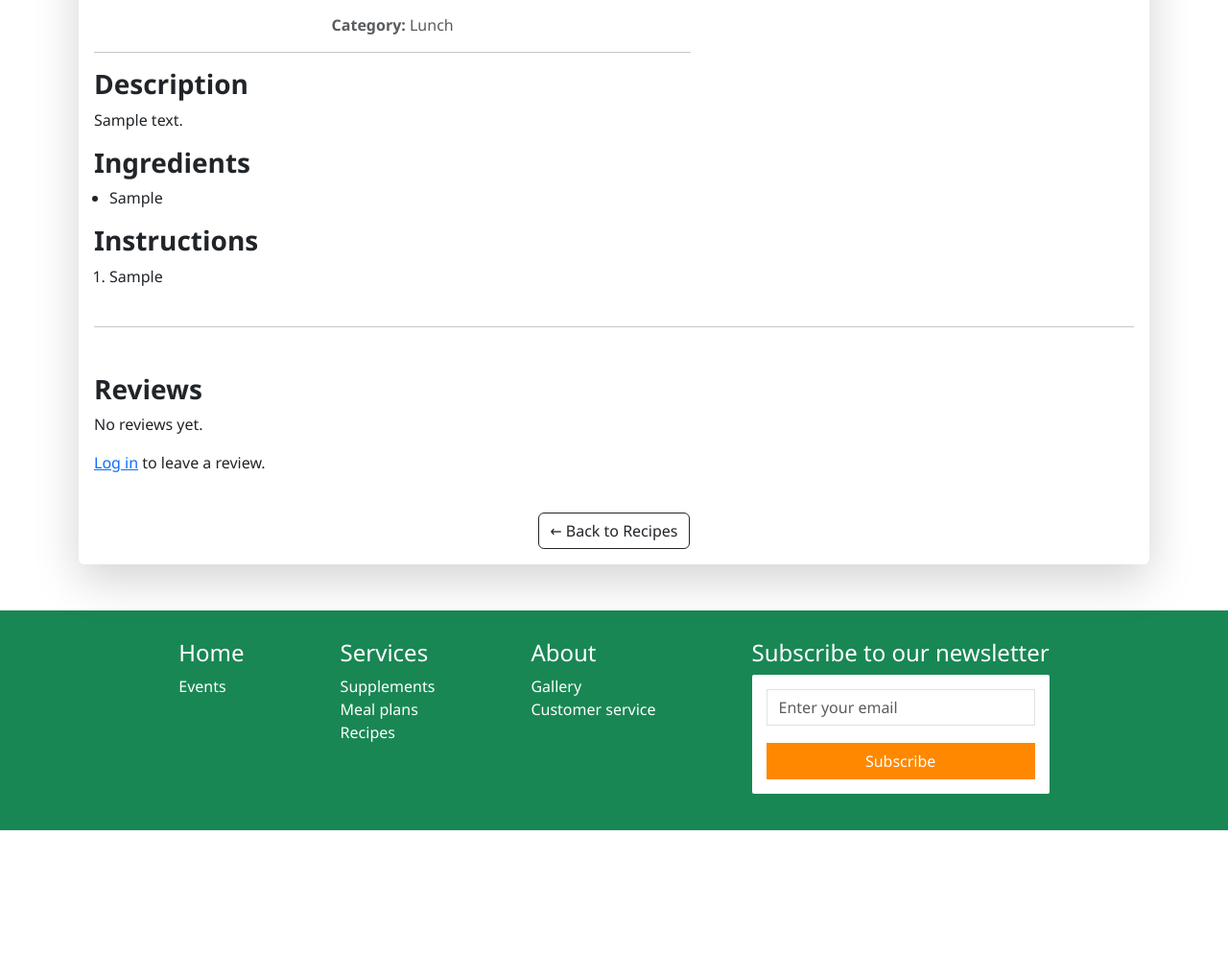
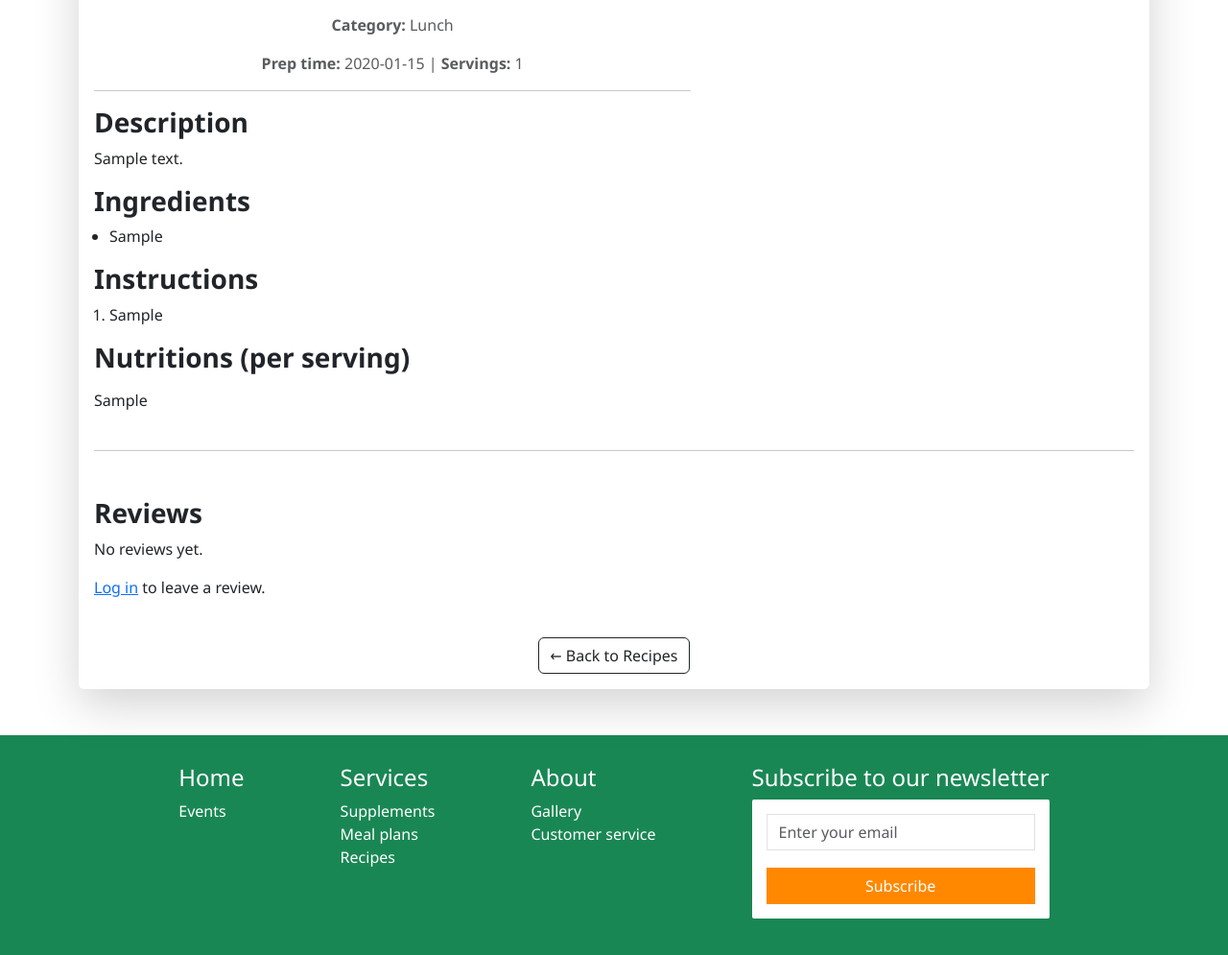
Before and after one commit to Blommis/wellness, a Django app: page /recipes/lunch/1/ in a window 1280 px wide. Shown: the part 216-1211 px from the top of the page at 96% size. Before the commit the page ends 1081 px from the top, so only its background shows below. Run offline with Django 4.2, Linux system fonts and the light colour scheme; tables that the repository leaves empty hold one stand-in row (values such as "Sample post"); some libraries are stand-ins or nearby versions.

Commit message:
Added prep_time, servings, and nutritional_info to RecipeBase and updated recipe detail template to display them

```diff
--- a/recipes/models.py
+++ b/recipes/models.py
@@ -6,11 +6,14 @@ from cloudinary.models import CloudinaryField
 
 class RecipeBase(models.Model):
     """Abstract base model for shared fields"""
+    prep_time = models.CharField(max_length=50, blank=True)
+    servings = models.PositiveIntegerField(default=1)
     name = models.CharField(max_length=100)
     short_description = models.CharField(max_length=200)
     description = models.TextField()
     ingredients = models.TextField()
     instructions = models.TextField()
+    nutritional_info = models.TextField(blank=True)
     image = CloudinaryField('image', blank=True, null=True)
 
     class Meta:
--- a/recipes/templates/recipes/recipe_detail.html
+++ b/recipes/templates/recipes/recipe_detail.html
@@ -20,10 +20,15 @@
       <h1 class="card-title mb-3 text-center">{{ recipe.name }}</h1>
       <p class="text-center text-muted"><strong>Category:</strong> {{ category }}</p>
 
+      <p class="text-center text-muted"><strong>Prep time:</strong> {{ recipe.prep_time }} | <strong>Servings:</strong> {{ recipe.servings }} </p>
+
+
       <hr>
 
       <h3><strong>Description</strong></h3>
       <p>{{ recipe.description }}</p>
+
+
 
       <h3><strong>Ingredients</strong></h3>
       <ul class="mb-3 ps-3">
@@ -36,9 +41,13 @@
       {% for step in recipe.instructions.splitlines %}
      {% if step %}
       <li class="mb-2">{{ step }}</li>
+
       {% endif %}
      {% endfor %}
 </ol>
+<h3><strong>Nutritions (per serving) </strong></h3>
+<p>{{ recipe.nutritional_info|linebreaks }}</p>
+
     </div>
     </div>
 
```
Also changed, not shown: recipes/migrations/0002_breakfast_nutritional_info_breakfast_prep_time_and_more.py (added).
